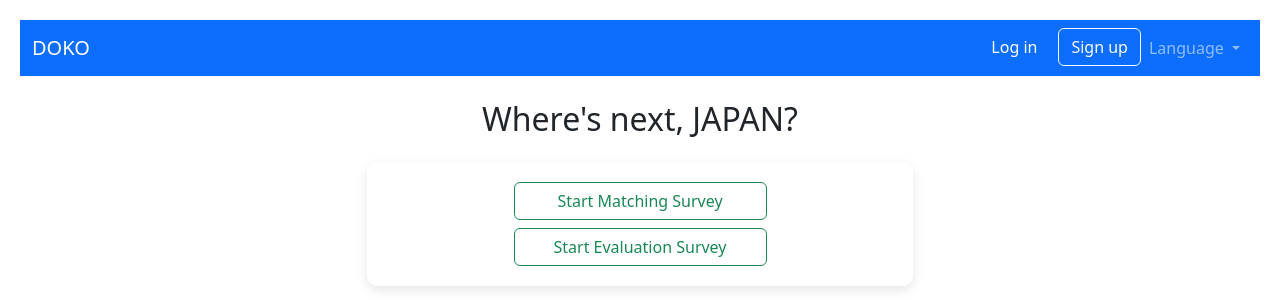
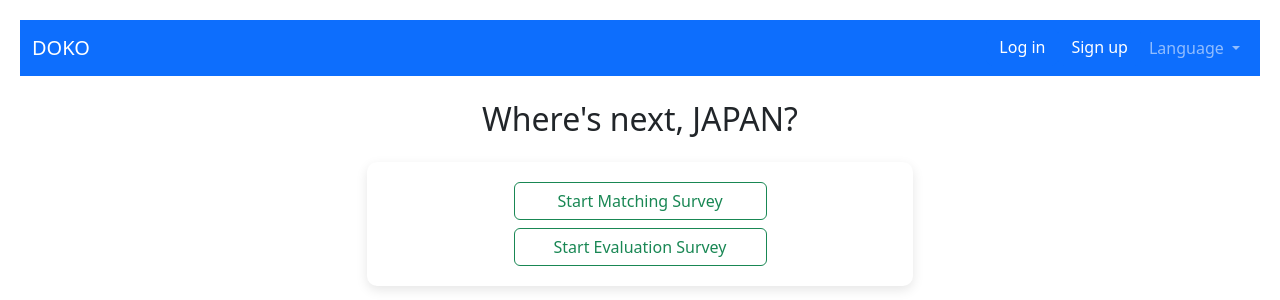
Before and after one commit to nt-thuyr/chamu-web-app, a Django app: page / in a window 1280 px wide. Shown: the top 300 px of the page. Run offline with Django 5.2, Linux system fonts and the light colour scheme.

Commit message:
homepage

```diff
--- a/templates/base.html
+++ b/templates/base.html
@@ -26,13 +26,13 @@
                         </li>
                     {% else %}
                         {% if request.resolver_match.url_name == "homepage" %}
-                            <li class="nav-item me-2">
+                            <li class="nav-item">
                                 <button id="login-btn" class="btn btn-primary" data-bs-toggle="modal" data-bs-target="#loginModal">
                                     {% trans "Log in" %}
                                 </button>
                             </li>
                              <li class="nav-item">
-                                <button id="signup-btn" class="btn btn-outline-light" data-bs-toggle="modal" data-bs-target="#signupModal">
+                                <button id="signup-btn" class="btn btn-primary" data-bs-toggle="modal" data-bs-target="#signupModal">
                                     {% trans "Sign up" %}
                                 </button>
                             </li>
```
